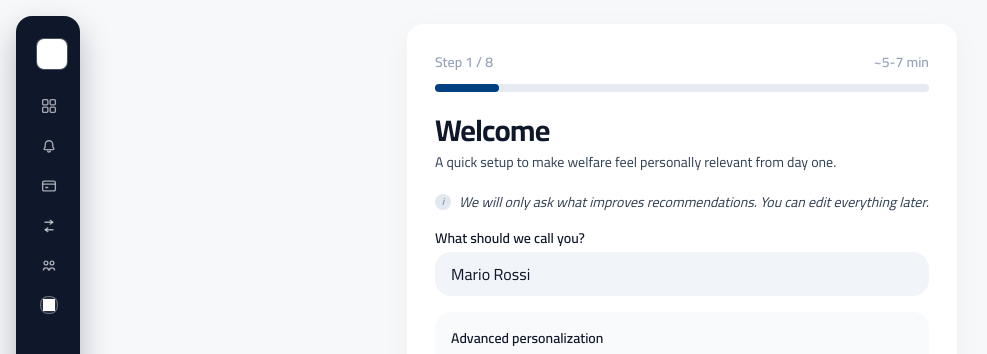
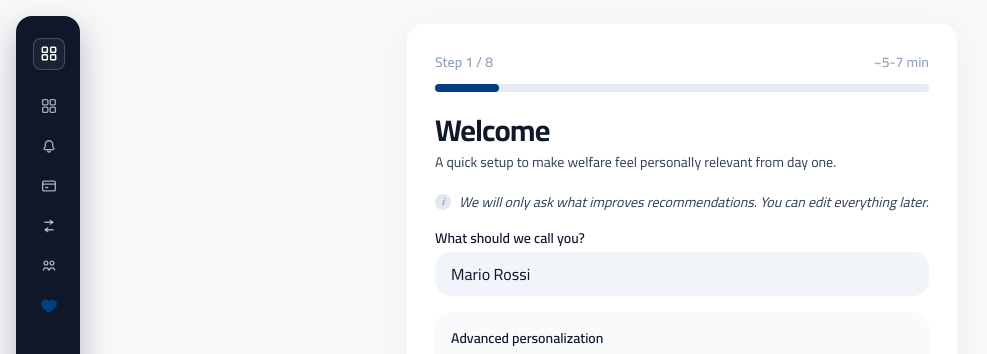
Before and after one commit to efbakir/welfare-platform, a React (Vite) app: page /welfare/onboarding in a window 1280 px wide. Shown: the top 354 px of the page, without its empty margins (0-987 px from the left). Built offline with nearby package versions, Linux system fonts and the light colour scheme.

Commit message:
Update homepage to emphasize AI-led

```diff
--- a/src/components/layout/PortalSidebar.jsx
+++ b/src/components/layout/PortalSidebar.jsx
@@ -60,15 +60,15 @@ function ItemIcon({ type, active = false }) {
     );
   }
   if (type === "welfare") {
-    return (
-      <span className={`inline-flex h-[18px] w-[18px] items-center justify-center rounded-md border border-white/30 ${active ? "bg-white/10" : "bg-white/5"}`}>
-        <img
-          src="/logo-ts.png"
-          alt=""
-          aria-hidden
-          className={`h-3 w-3 object-contain object-center ${active ? "brightness-0 invert" : "brightness-0 invert opacity-80"}`}
-        />
-      </span>
+    const heartPath = "M12 5.5c-1.2-1.4-3.2-2-5-2a5.5 5.5 0 0 0-5.5 5.5c0 4 4.5 8 10.5 12 6-4 10.5-8 10.5-12A5.5 5.5 0 0 0 17 3.5c-1.8 0-3.8.6-5 2Z";
+    return active ? (
+      <svg viewBox="0 0 24 24" fill="currentColor" className={sharedClass}>
+        <path d={heartPath} />
+      </svg>
+    ) : (
+      <svg viewBox="0 0 24 24" fill="none" className={sharedClass} stroke="currentColor" strokeWidth="1.8">
+        <path d={heartPath} />
+      </svg>
     );
   }
   return (
@@ -90,13 +90,14 @@ export default function PortalSidebar({ compact = false }) {
       }`}
     >
       <div className="flex h-full flex-col p-3">
-        <div className="flex items-center gap-2 px-2 py-2.5">
-          <div className="flex h-8 w-8 shrink-0 items-center justify-center overflow-hidden rounded-lg border border-white/20 bg-white/5">
-            <img
-              src="/logo-ts.png"
-              alt="TeamSystems"
-              className="h-full w-full object-contain object-center brightness-0 invert"
-            />
+        <div className="flex items-center gap-2 py-2.5 pl-[5px] pr-2">
+          <div className="flex h-8 w-8 shrink-0 items-center justify-center rounded-lg border border-white/20 bg-white/5 text-white">
+            <svg viewBox="0 0 24 24" fill="none" className="h-5 w-5" stroke="currentColor" strokeWidth="1.8" aria-hidden>
+              <path d="M4 5a1 1 0 0 1 1-1h4a1 1 0 0 1 1 1v4a1 1 0 0 1-1 1H5a1 1 0 0 1-1-1V5Z" />
+              <path d="M14 5a1 1 0 0 1 1-1h4a1 1 0 0 1 1 1v4a1 1 0 0 1-1 1h-4a1 1 0 0 1-1-1V5Z" />
+              <path d="M4 14a1 1 0 0 1 1-1h4a1 1 0 0 1 1 1v4a1 1 0 0 1-1 1H5a1 1 0 0 1-1-1v-4Z" />
+              <path d="M14 14a1 1 0 0 1 1-1h4a1 1 0 0 1 1 1v4a1 1 0 0 1-1 1h-4a1 1 0 0 1-1-1v-4Z" />
+            </svg>
           </div>
           <span className={`text-sm font-semibold text-white transition-all ${compact ? "max-w-0 overflow-hidden whitespace-nowrap opacity-0 group-hover:ml-1 group-hover:max-w-[140px] group-hover:opacity-100" : "opacity-100"}`}>
             Client Portal
--- a/src/components/layout/PovSwitcher.jsx
+++ b/src/components/layout/PovSwitcher.jsx
@@ -20,7 +20,7 @@ export default function PovSwitcher() {
         id="pov-select"
         value={povId}
         onChange={(e) => setPovId(e.target.value)}
-        className="min-w-0 max-w-[180px] shrink rounded-full bg-blue-tint py-1 pl-2.5 pr-7 text-sm font-semibold text-text-primary outline-none"
+        className="mx-0 min-w-0 max-w-[180px] shrink rounded-full bg-blue-tint py-1 pl-2.5 pr-7 text-sm font-semibold text-text-primary outline-none"
         aria-label="Select employee perspective"
       >
         {profiles.map((item) => (
--- a/src/views/Wallet.jsx
+++ b/src/views/Wallet.jsx
@@ -64,8 +64,8 @@ export default function Wallet() {
               <span>Budget usage</span>
               <span>{usagePct}%</span>
             </div>
-            <div className="h-2 rounded-full bg-[#e6edf6]">
-              <div className="h-full rounded-full bg-blue transition-all" style={{ width: `${usagePct}%` }} />
+            <div className="h-2 rounded-sm overflow-hidden bg-[#e6edf6]">
+              <div className="h-full rounded-sm bg-blue transition-all" style={{ width: `${usagePct}%` }} />
             </div>
           </div>
         </CardBody>
@@ -85,10 +85,10 @@ export default function Wallet() {
               </div>
             </div>
             {profile.familyMembers.map((member) => (
-              <div key={member.id} className="rounded-2xl bg-[#f8fafc] p-4">
+              <div key={member.id} className="rounded-md bg-[#f8fafc] p-4">
                 <div className="mb-2 flex items-center justify-between">
                   <p className="text-sm font-semibold text-text-primary">
-                    <span className="mr-2 inline-flex h-7 w-7 items-center justify-center rounded-full bg-blue-tint text-xs text-blue">{member.name.slice(0, 1)}</span>
+                    <span className="mr-2 inline-flex h-7 w-7 items-center justify-center rounded-sm bg-blue-tint text-xs text-blue">{member.name.slice(0, 1)}</span>
                     {member.name} · {member.relation}
                   </p>
                   <p className="text-sm font-semibold text-blue">{familyAllocations[member.id] || 0} pts</p>
@@ -115,7 +115,7 @@ export default function Wallet() {
               Personal budget
             </p>
             <p className="text-sm text-text-secondary">Family wallet is not enabled for this profile.</p>
-            <div className="rounded-2xl bg-[#f8fafc] p-4">
+            <div className="rounded-md bg-[#f8fafc] p-4">
               <p className="text-sm text-text-muted">Monthly goal</p>
               <p className="text-2xl font-semibold text-text-primary">{profile.monthlyGoal} pts</p>
             </div>
```
Also changed, not shown: src/views/BenefitRequests.jsx (+17 -17 lines).
